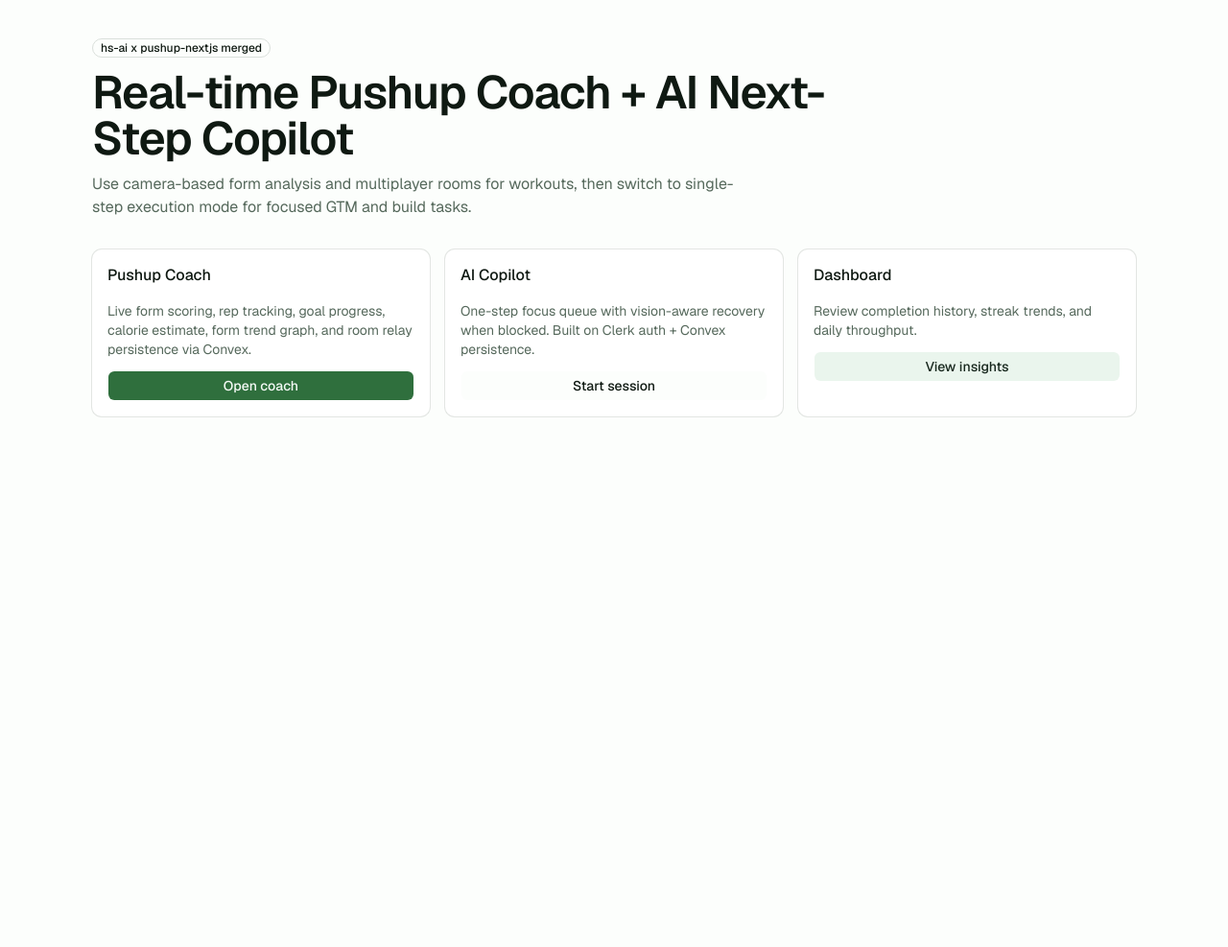
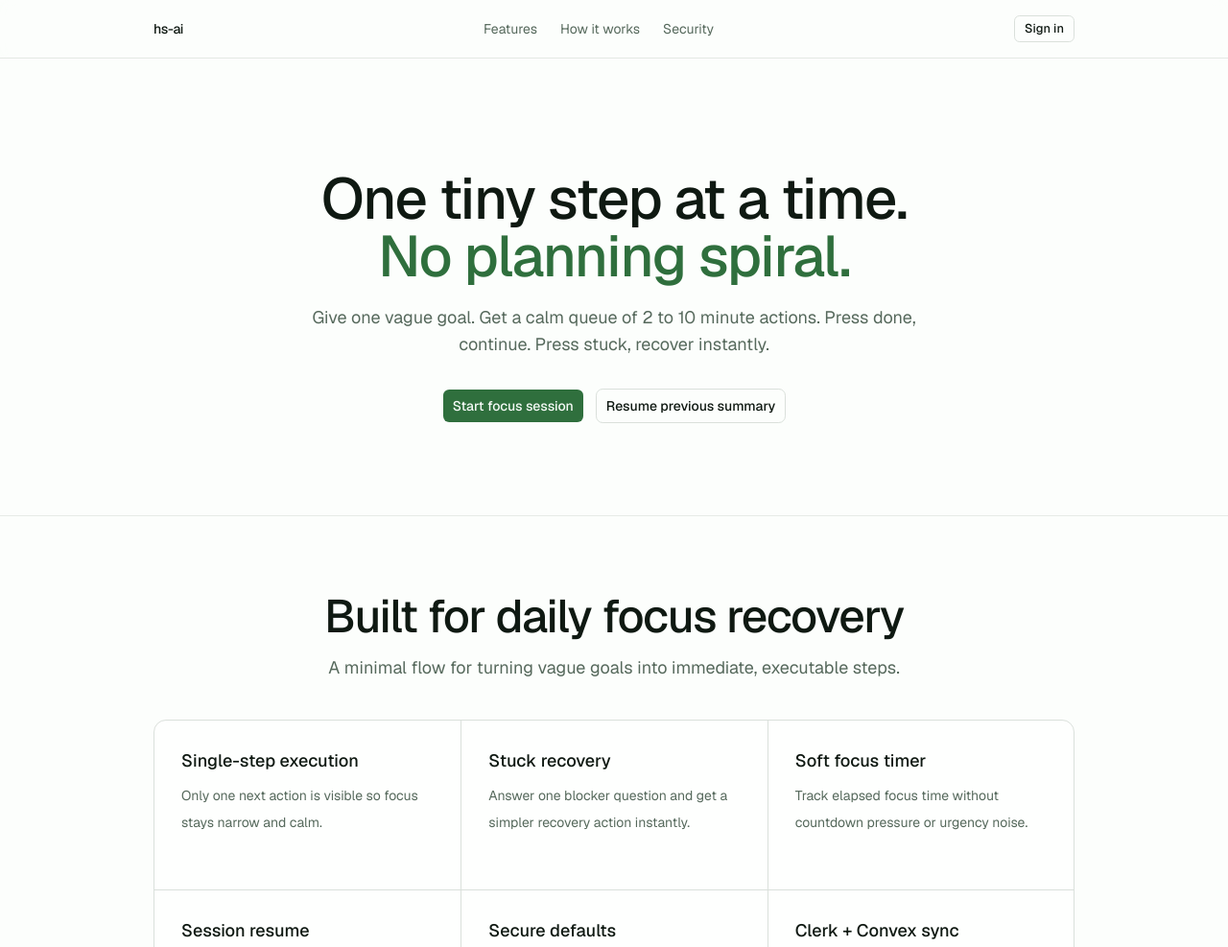
Before and after one commit to shinkensen/HSHacks, a React app in the folder hs-ai/: page / in a window 1280 px wide. Shown: the top 987 px of the page at 96% size. Before the commit the page ends 800 px from the top, so only its background shows below. Built offline with nearby package versions, Linux system fonts and the light colour scheme; some packages are replaced by stand-ins of ours; no server answers.

Commit message:
fix(landing): reset landing

```diff
--- a/hs-ai/src/app/page.tsx
+++ b/hs-ai/src/app/page.tsx
@@ -1,73 +1,15 @@
-import Link from "next/link";
-
-import { Badge } from "@/components/ui/badge";
-import { buttonVariants } from "@/components/ui/button";
-import { Card, CardContent, CardHeader, CardTitle } from "@/components/ui/card";
+import FeaturesSection from "@/components/features-2";
+import HeroSection from "@/components/hero-section";
+import { SiteFooter } from "@/components/site-footer";
+import { SiteHeader } from "@/components/site-header";
 
 export default function Home() {
   return (
     <main className="min-h-screen bg-background">
-      <section className="mx-auto flex min-h-screen w-full max-w-6xl flex-col gap-8 px-4 py-10 md:px-8">
-        <header className="flex flex-col gap-3">
-          <Badge variant="outline">hs-ai x pushup-nextjs merged</Badge>
-          <h1 className="max-w-3xl text-4xl font-semibold tracking-tight sm:text-5xl">
-            Real-time Pushup Coach + AI Next-Step Copilot
-          </h1>
-          <p className="max-w-2xl text-sm text-muted-foreground sm:text-base">
-            Use camera-based form analysis and multiplayer rooms for workouts,
-            then switch to single-step execution mode for focused GTM and build tasks.
-          </p>
-        </header>
-
-        <div className="grid gap-4 md:grid-cols-3">
-          <Card className="border-border/70">
-            <CardHeader>
-              <CardTitle>Pushup Coach</CardTitle>
-            </CardHeader>
-            <CardContent className="flex flex-col gap-3">
-              <p className="text-sm text-muted-foreground">
-                Live form scoring, rep tracking, goal progress, calorie estimate,
-                form trend graph, and room relay persistence via Convex.
-              </p>
-              <Link href="/pushups" className={buttonVariants()}>
-                Open coach
-              </Link>
-            </CardContent>
-          </Card>
-
-          <Card className="border-border/70">
-            <CardHeader>
-              <CardTitle>AI Copilot</CardTitle>
-            </CardHeader>
-            <CardContent className="flex flex-col gap-3">
-              <p className="text-sm text-muted-foreground">
-                One-step focus queue with vision-aware recovery when blocked.
-                Built on Clerk auth + Convex persistence.
-              </p>
-              <Link href="/input" className={buttonVariants({ variant: "outline" })}>
-                Start session
-              </Link>
-            </CardContent>
-          </Card>
-
-          <Card className="border-border/70">
-            <CardHeader>
-              <CardTitle>Dashboard</CardTitle>
-            </CardHeader>
-            <CardContent className="flex flex-col gap-3">
-              <p className="text-sm text-muted-foreground">
-                Review completion history, streak trends, and daily throughput.
-              </p>
-              <Link
-                href="/dashboard"
-                className={buttonVariants({ variant: "secondary" })}
-              >
-                View insights
-              </Link>
-            </CardContent>
-          </Card>
-        </div>
-      </section>
+      <SiteHeader />
+      <HeroSection />
+      <FeaturesSection />
+      <SiteFooter />
     </main>
   );
 }
--- a/hs-ai/src/components/hero-section.tsx
+++ b/hs-ai/src/components/hero-section.tsx
@@ -2,7 +2,8 @@
 
 import Link from "next/link";
 
-import { Button } from "@/components/ui/button";
+import { buttonVariants } from "@/components/ui/button";
+import { cn } from "@/lib/utils";
 
 export default function HeroSection() {
   return (
@@ -18,17 +19,18 @@ export default function HeroSection() {
         </p>
 
         <div className="mt-8 flex flex-wrap items-center justify-center gap-3">
-          <Button size="lg" render={<Link href="/input" />} nativeButton={false}>
+          <Link
+            href="/input"
+            className={cn(buttonVariants({ size: "lg" }))}
+          >
             Start focus session
-          </Button>
-          <Button
-            size="lg"
-            variant="outline"
-            render={<Link href="/summary" />}
-            nativeButton={false}
+          </Link>
+          <Link
+            href="/summary"
+            className={cn(buttonVariants({ size: "lg", variant: "outline" }))}
           >
             Resume previous summary
-          </Button>
+          </Link>
         </div>
       </div>
     </section>
--- a/hs-ai/src/components/site-footer.tsx
+++ b/hs-ai/src/components/site-footer.tsx
@@ -10,9 +10,6 @@ export function SiteFooter() {
   return (
     <footer className="border-t border-border/70 py-10">
       <div className="mx-auto w-full max-w-5xl px-6 sm:px-8">
-        <Link href="/" className="mx-auto block w-fit text-sm font-medium tracking-tight">
-          hs-ai
-        </Link>
         <div className="my-6 flex flex-wrap items-center justify-center gap-6 text-sm">
           {FOOTER_LINKS.map((link) => (
             <a
```
